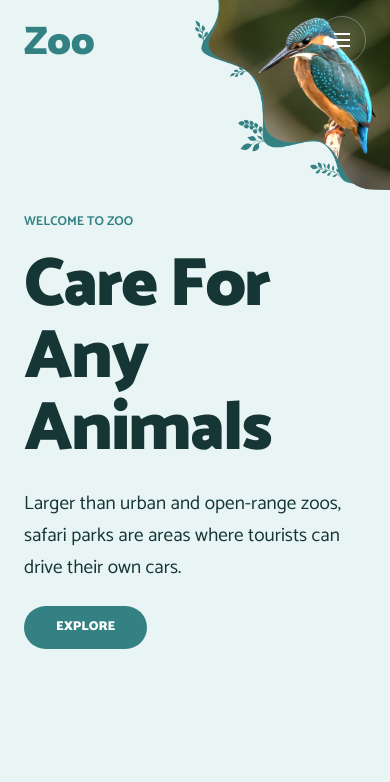
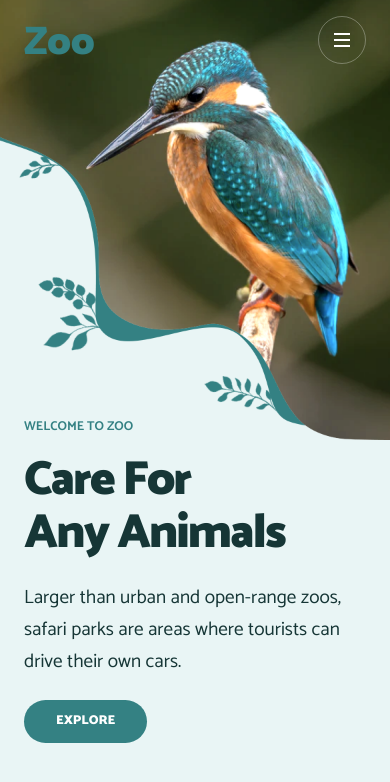
Before and after one commit to theafrodev/35Weeks70LandingPages, a plain HTML site: page 01-Zoo/index.html in a window 390 px wide. Drawn offline with Linux system fonts and the light colour scheme.

Commit message:
mobile responsiveness

```diff
--- a/01-Zoo/index.html
+++ b/01-Zoo/index.html
@@ -39,6 +39,8 @@
     </div>
 
     <section class="abovethefold">
+        <div class="mobile-spacer"></div>
+
         <div class="wrapper">
             <h6 class="subheads">Welcome to Zoo</h6>
 
--- a/01-Zoo/scripts.js
+++ b/01-Zoo/scripts.js
@@ -1,4 +1,7 @@
 function toggleNav() {
+
+    console.log("toggled");
+
     var x = document.getElementById("topnav");
     if (x.className === "topnav") {
       x.className += " responsive";
--- a/01-Zoo/style.css
+++ b/01-Zoo/style.css
@@ -111,6 +111,7 @@ small, .text_small {font-size: 0.833rem;}
     display: flex;
     justify-content: space-between;
     align-items: center;
+    position: relative;
 }
 
 #navbar .logo{
@@ -149,7 +150,40 @@ small, .text_small {font-size: 0.833rem;}
   display: none;
 }
 
+/* Above the fold */
+
+.abovethefold{
+    background-image: url("pic.png");
+    height: 100vh;
+    max-height: 1000px;
+    background-size: 60% auto;
+    /* background-size: auto 90%; */
+    /* background-size: contain; */
+    background-repeat: no-repeat;
+    background-position: right 0;
+    display: flex;
+    align-items: center;
+}
+
+.abovethefold .wrapper{
+    padding-block: 100px;
+}
+
+.abovethefold .wrapper *{
+    max-width: 500px;
+    margin-left: 0;
+}
+
+.mobile-spacer{
+    display: none;
+}
+
+/* Mobile */
+
 @media screen and (max-width: 600px) {
+
+    /* Navigation */
+
     #navbar .btn-outline, #topnav{
         display: none;
     }
@@ -161,11 +195,12 @@ small, .text_small {font-size: 0.833rem;}
     #topnav.responsive{
         display: block;
         background-color: var(--secondary);
-        position: absolute;
+        position: fixed;
         width: 100%;
         left: 0;
         top: 85px;
         padding: 14px 0;
+        z-index: 999999;
     }
 
     #topnav.responsive li{
@@ -180,21 +215,33 @@ small, .text_small {font-size: 0.833rem;}
         width: 100%;
         padding: 14px 0;
     }
+
+    /* Above the fold */
+
+    .abovethefold{
+        background-image: url("pic.png");
+        background-size: auto 440px;
+        background-position: right 0;
+        display: block;
+    }
+
+    .title{
+        font-size: 3rem;
+        line-height: 3.3rem;
+    }
+
+    .mobile-spacer{
+        display: block;
+        width: 100%;
+        height: 300px;
+    }
 }
 
-/* Above the fold */
 
-.abovethefold{
-    background-image: url("pic.png");
-    min-height: 100vh;
-    background-size: 50% auto;
-    background-repeat: no-repeat;
-    background-position: right 0;
-    display: flex;
-    align-items: center;
+/* High Dp and Extra wide screens */
+
+@media screen and (min-width: 1440px) {
+    .abovethefold{
+        background-size: contain;
+    }
 }
-
-.abovethefold .wrapper *{
-    max-width: 500px;
-    margin-left: 0;
-}
```
